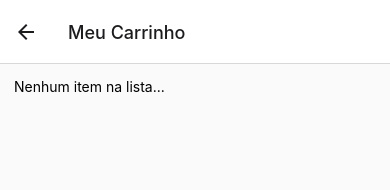
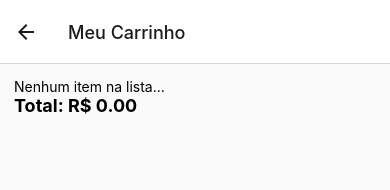
Before and after one commit to ricardodiasdev/carrinho_compras, a React Native app: screen /Cart in a window 390 px wide. Shown: the top 190 px of the page. Built offline with nearby package versions, Linux system fonts and the light colour scheme.

Commit message:
Calculando o total do carrinho de compras

```diff
--- a/src/contexts/CartContext.js
+++ b/src/contexts/CartContext.js
@@ -4,6 +4,7 @@
 
 function CartProvider({ children }) {
   const [cart, setCart] = useState([]);
+  const [total, setTotal] = useState(0);
 
   function addItemCart(newItem) {
     const indexItem = cart.findIndex((item) => item.id === newItem.id);
@@ -13,6 +14,7 @@
       cartList[indexItem].total =
         cartList[indexItem].amount * cartList[indexItem].price;
       setCart(cartList);
+      totalResultCart(cartList);
       return;
     }
     let data = {
@@ -21,6 +23,7 @@
       total: newItem.price,
     };
     setCart((products) => [...products, data]);
+    totalResultCart([...cart, data]);
   }
 
   function removeItemCart(product) {
@@ -31,14 +34,24 @@
       cartList[indexItem].amount -= 1;
       cartList[indexItem].total -= cartList[indexItem].price;
       setCart(cartList);
-      return
+      totalResultCart(cartList);
+      return;
     }
 
-    const removeItem = cart.filter(item => item.id !== product.id)
-    setCart(removeItem)
+    const removeItem = cart.filter((item) => item.id !== product.id);
+    setCart(removeItem);
+    totalResultCart(removeItem);
+  }
+
+  function totalResultCart(items) {
+    let myCart = items;
+    let result = myCart.reduce((acumulador, valor) => {
+      return acumulador + valor.total;
+    }, 0);
+    setTotal(result);
   }
   return (
-    <CartContext.Provider value={{ cart, addItemCart, removeItemCart }}>
+    <CartContext.Provider value={{ cart, addItemCart, removeItemCart, total }}>
       {children}
     </CartContext.Provider>
   );
--- a/src/pages/Cart/index.js
+++ b/src/pages/Cart/index.js
@@ -4,7 +4,7 @@
 import CardItem from "../../components/CartItem";
 
 export default function Cart() {
-  const { cart, addItemCart, removeItemCart } = useContext(CartContext);
+  const { cart, addItemCart, removeItemCart, total } = useContext(CartContext);
   return (
     <View style={styles.Container}>
       <FlatList
@@ -19,6 +19,9 @@
             removeAmount={() => removeItemCart(item)}
           />
         )}
+        ListFooterComponent={() => (
+          <Text style={styles.total}>Total: R$ {total.toFixed(2)}</Text>
+        )}
       />
     </View>
   );
@@ -32,4 +35,9 @@
     paddingEnd: 14,
     paddingTop: 14,
   },
+  total: {
+    fontSize: 18,
+    fontWeight: "bold",
+    marginBottom: 24,
+  },
 });
--- a/src/pages/Home/index.js
+++ b/src/pages/Home/index.js
@@ -58,9 +58,11 @@
           style={styles.cartButton}
           onPress={() => navigation.navigate("Cart")}
         >
-          <View style={styles.dot}>
-            <Text style={styles.dotText}>{cart?.length}</Text>
-          </View>
+          {cart.length >= 1 && (
+            <View style={styles.dot}>
+              <Text style={styles.dotText}>{cart?.length}</Text>
+            </View>
+          )}
           <Feather name="shopping-cart" size={30} color="#000" />
         </TouchableOpacity>
       </View>
```
